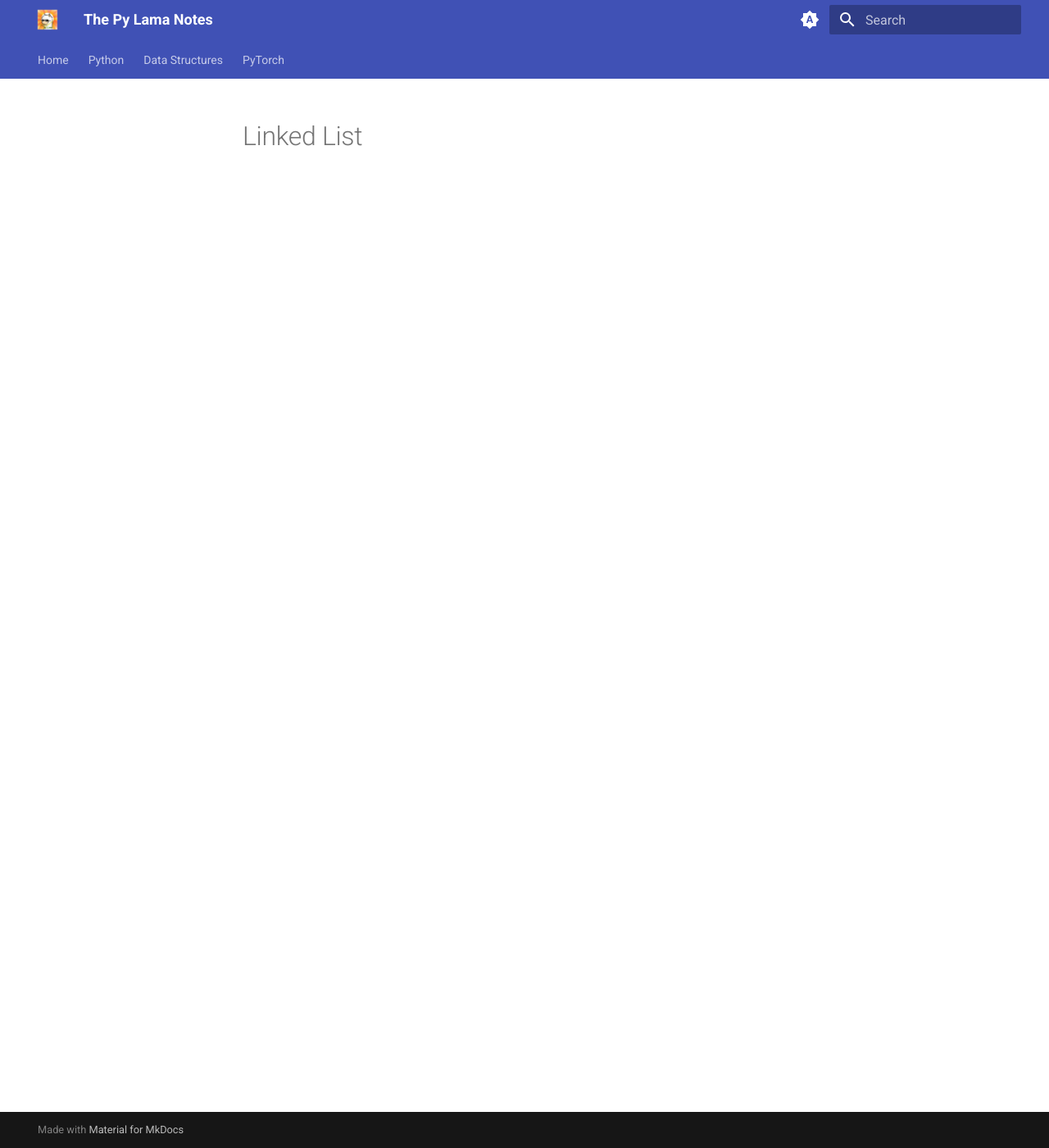
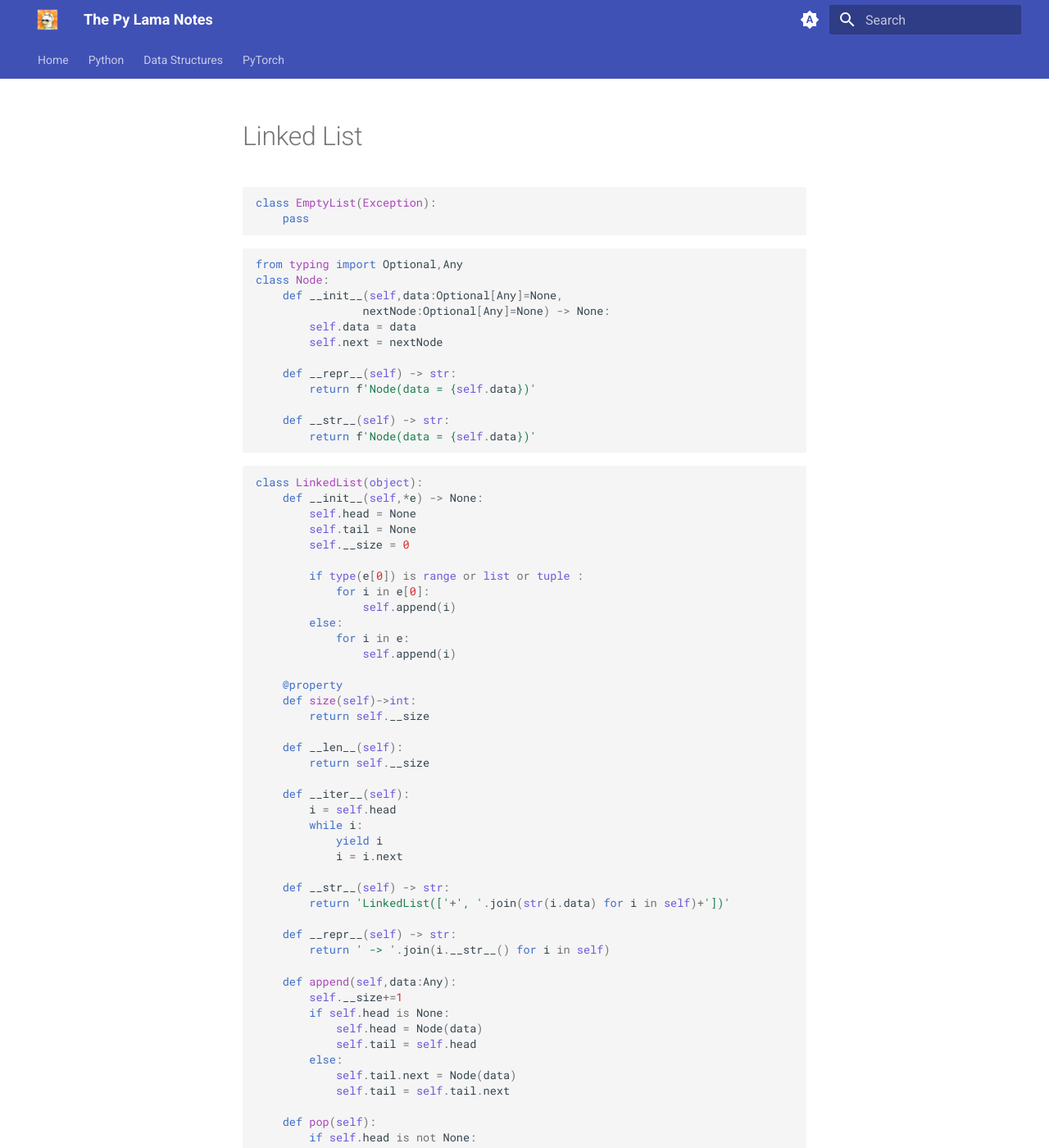
Before and after one commit to GSAUC3/ThePyLama, an MkDocs documentation site: the page built from docs/data structures/ll.md, in a window 1280 px wide and 1400 px high. Shown: the whole window at 82% size. Built offline with MkDocs 1.6.1 and Material for MkDocs 9.7.7, drawn with Linux system fonts in a browser that asks for light colours; some of the changed text lies outside the part shown.

Commit message:
linked list added

````diff
--- a/docs/data structures/ll.md
+++ b/docs/data structures/ll.md
@@ -1 +1,83 @@
 # Linked List
+
+```python
+
+class EmptyList(Exception):
+    pass
+```
+
+
+```python
+from typing import Optional,Any
+class Node:
+    def __init__(self,data:Optional[Any]=None,
+                nextNode:Optional[Any]=None) -> None:
+        self.data = data
+        self.next = nextNode
+
+    def __repr__(self) -> str:
+        return f'Node(data = {self.data})'
+
+    def __str__(self) -> str:
+        return f'Node(data = {self.data})'
+```
+
+```python
+class LinkedList(object):
+    def __init__(self,*e) -> None:
+        self.head = None
+        self.tail = None
+        self.__size = 0
+
+        if type(e[0]) is range or list or tuple :
+            for i in e[0]:
+                self.append(i)
+        else:
+            for i in e:
+                self.append(i)
+
+    @property
+    def size(self)->int:
+        return self.__size
+
+    def __len__(self):
+        return self.__size
+
+    def __iter__(self):
+        i = self.head
+        while i:
+            yield i
+            i = i.next
+
+    def __str__(self) -> str:
+        return 'LinkedList(['+', '.join(str(i.data) for i in self)+'])'
+
+    def __repr__(self) -> str:
+        return ' -> '.join(i.__str__() for i in self)
+
+    def append(self,data:Any):
+        self.__size+=1
+        if self.head is None:
+            self.head = Node(data)
+            self.tail = self.head
+        else:
+            self.tail.next = Node(data)
+            self.tail = self.tail.next
+
+    def pop(self):
+        if self.head is not None:
+            if self.head.next is None:
+                self.head=None
+                self.tail=None
+            else:
+                i = self.head
+                while i.next.next:
+                    i = i.next
+                i.next = None
+                self.tail = i
+            self.__size-=1
+        else:
+            raise EmptyList
+
+
+```
````
Also changed, not shown: docs/data structures/arrays.md (+13 -18 lines), docs/pytorch/tensor.md (+29 -1 lines).
